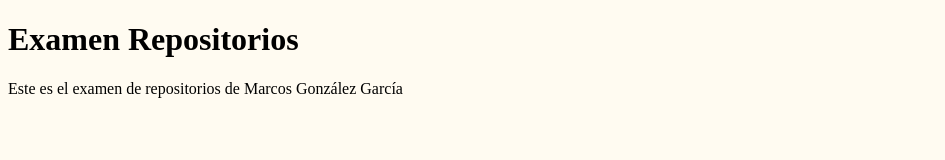
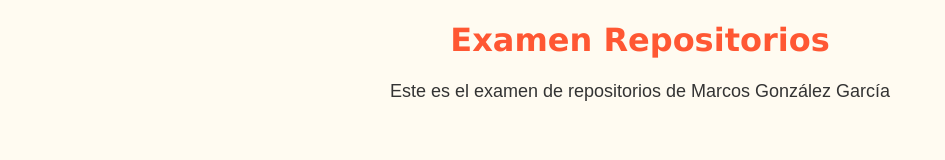
Before and after one commit to marcosgg37/examenMarcos, a plain HTML site: page index.html in a window 1280 px wide. Shown: the whole page, without its empty margins (0-945 px from the left). Drawn offline with Linux system fonts and the light colour scheme.

Commit message:
Añadidas mejoras en los estilos

```diff
--- a/css/estilos.css
+++ b/css/estilos.css
@@ -1,3 +1,16 @@
 body {
   background-color: #FFFBF1;
 }
+
+h1 {
+  color: #FF5733;
+  font-family: 'Verdana', sans-serif;
+  text-align: center;
+}
+
+p {
+  color: #333333;
+  font-family: Arial, sans-serif;
+  font-size: 18px;
+  text-align: center;
+}
```
